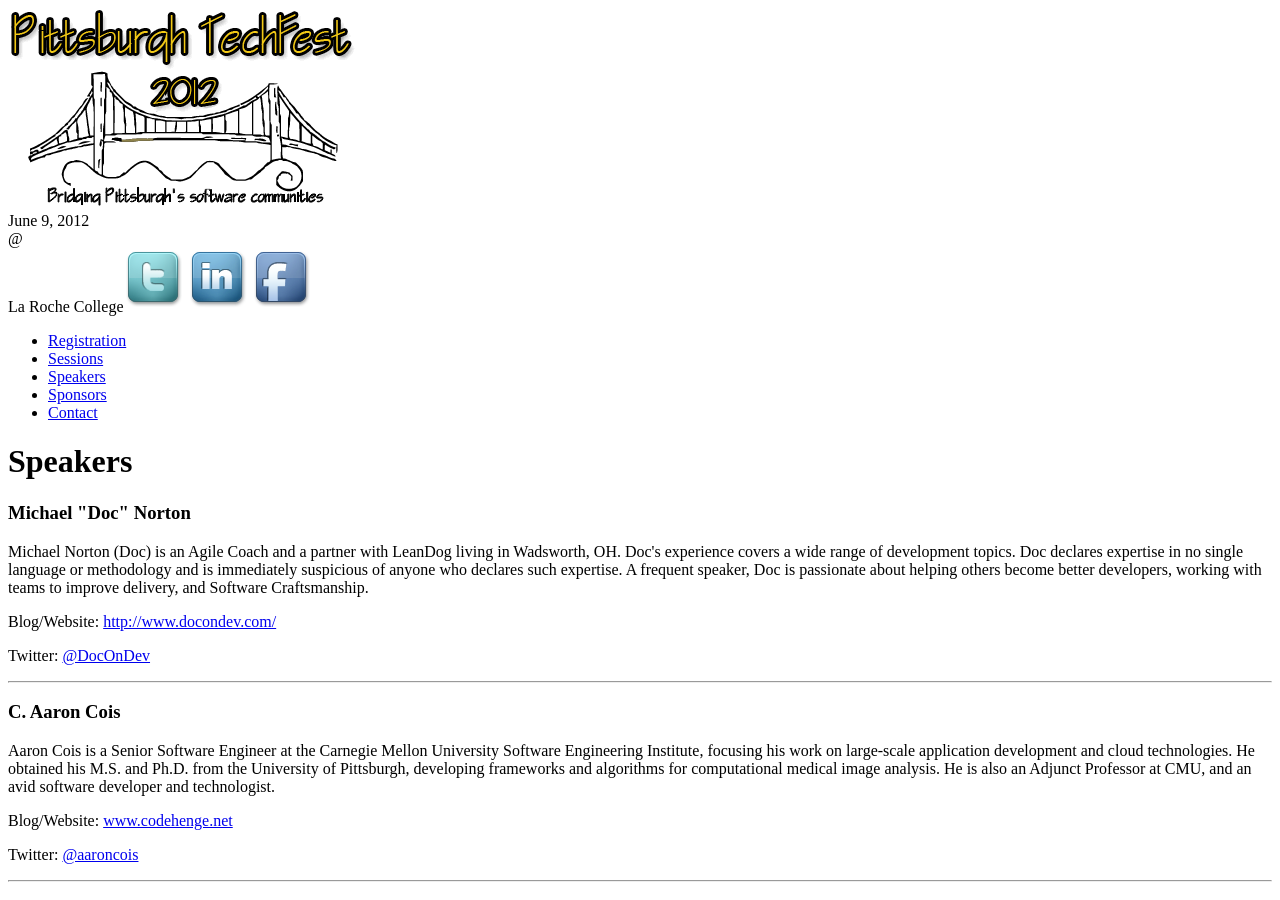
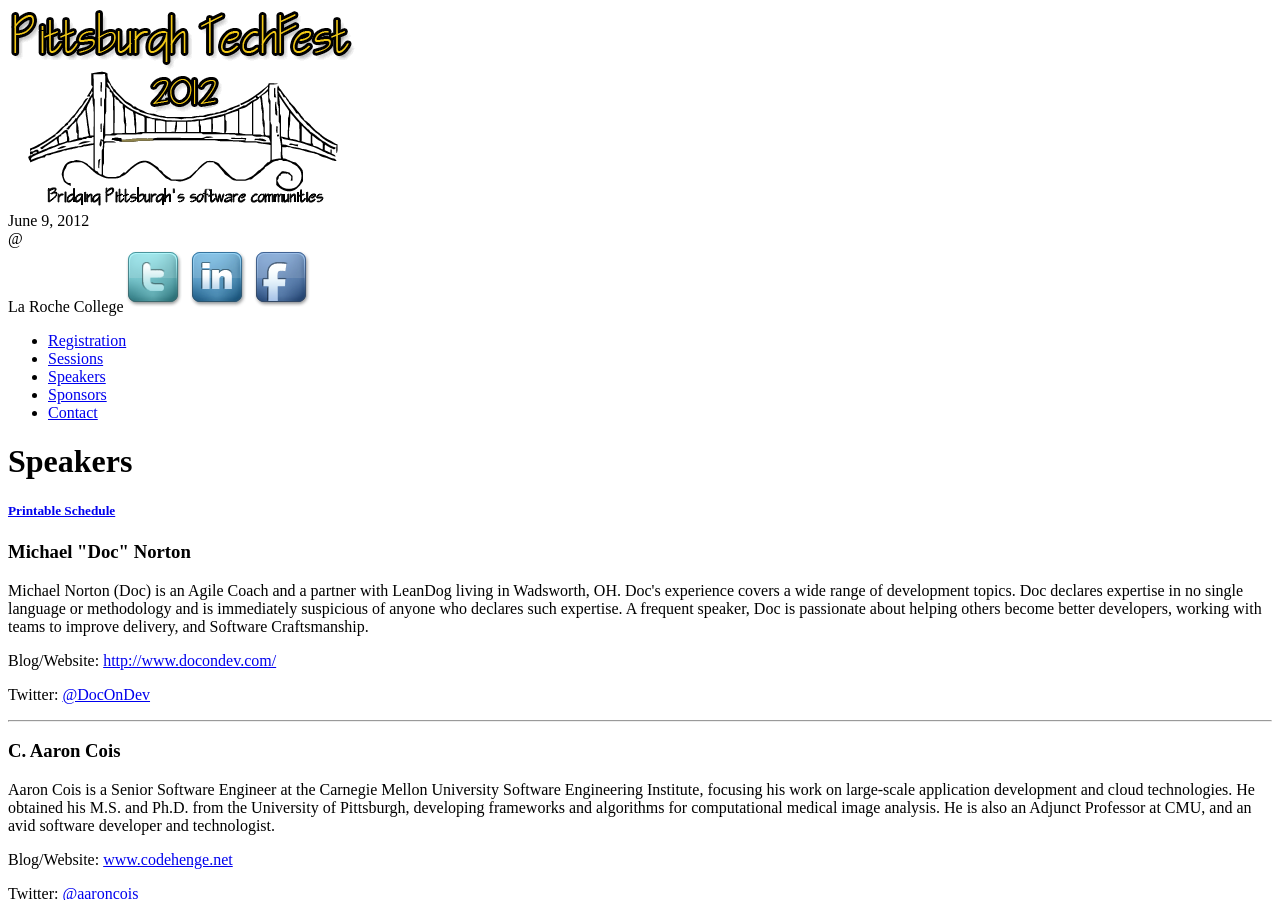
Before and after one commit to PghTechFest/pghtechfest.github.com, a Jekyll site: the page built from Speakers.md, in a window 1280 px wide and 900 px high. Built offline with Jekyll 4.4.1, drawn with Linux system fonts in a browser that asks for light colours; some web fonts are replaced.

Commit message:
Adding a printable schedule.

```diff
--- a/Speakers.md
+++ b/Speakers.md
@@ -7,6 +7,7 @@
 ---
 {% include JB/setup %}
 
+<h5><a href="assets/PghTechFest2012ScheduleMatrix.pdf">Printable Schedule</a></h5>
 
 <h3 id="michaeldocnorton">Michael "Doc" Norton</h3>
 <p >Michael Norton (Doc) is an Agile Coach and a partner with LeanDog living in Wadsworth, OH. Doc's experience covers a wide range of development topics. Doc declares expertise in no single language or methodology and is immediately suspicious of anyone who declares such expertise. A frequent speaker, Doc is passionate about helping others become better developers, working with teams to improve delivery, and Software Craftsmanship.</p>
```
Also changed, not shown: 1 other file.
